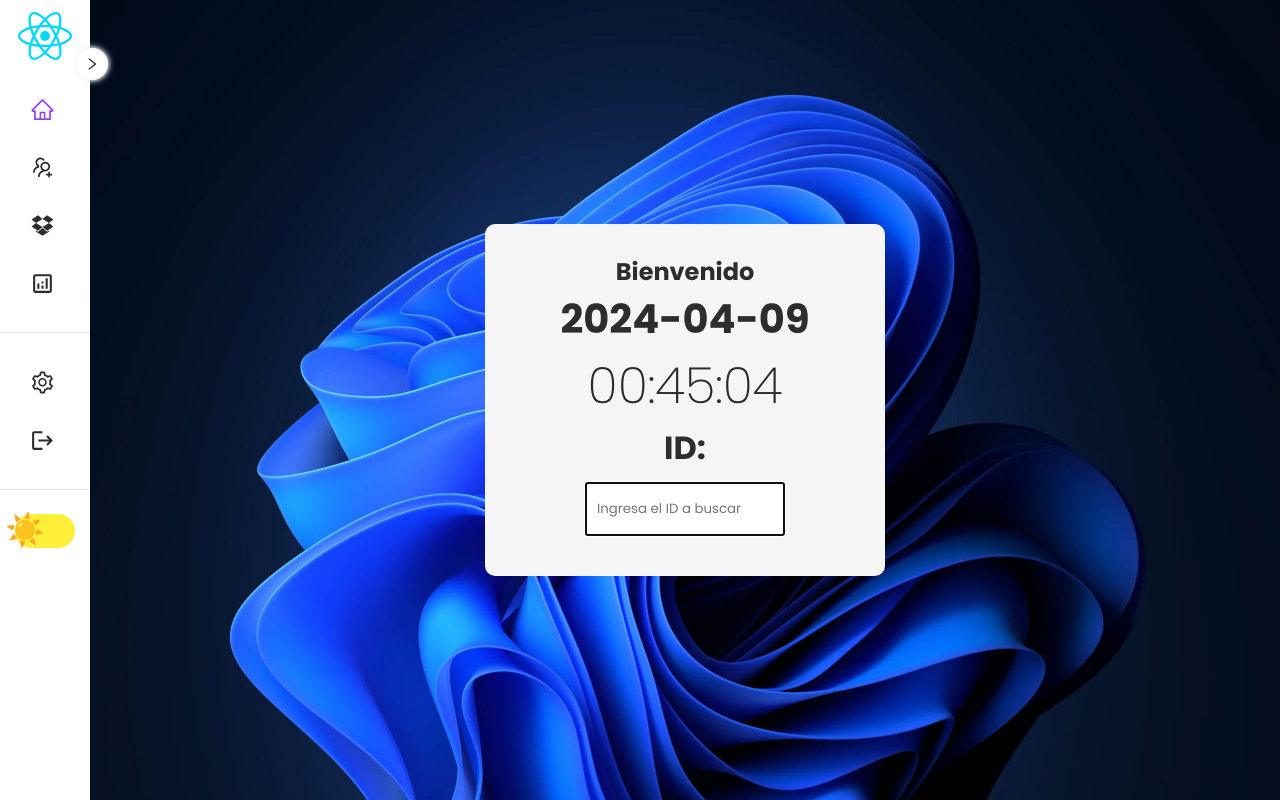
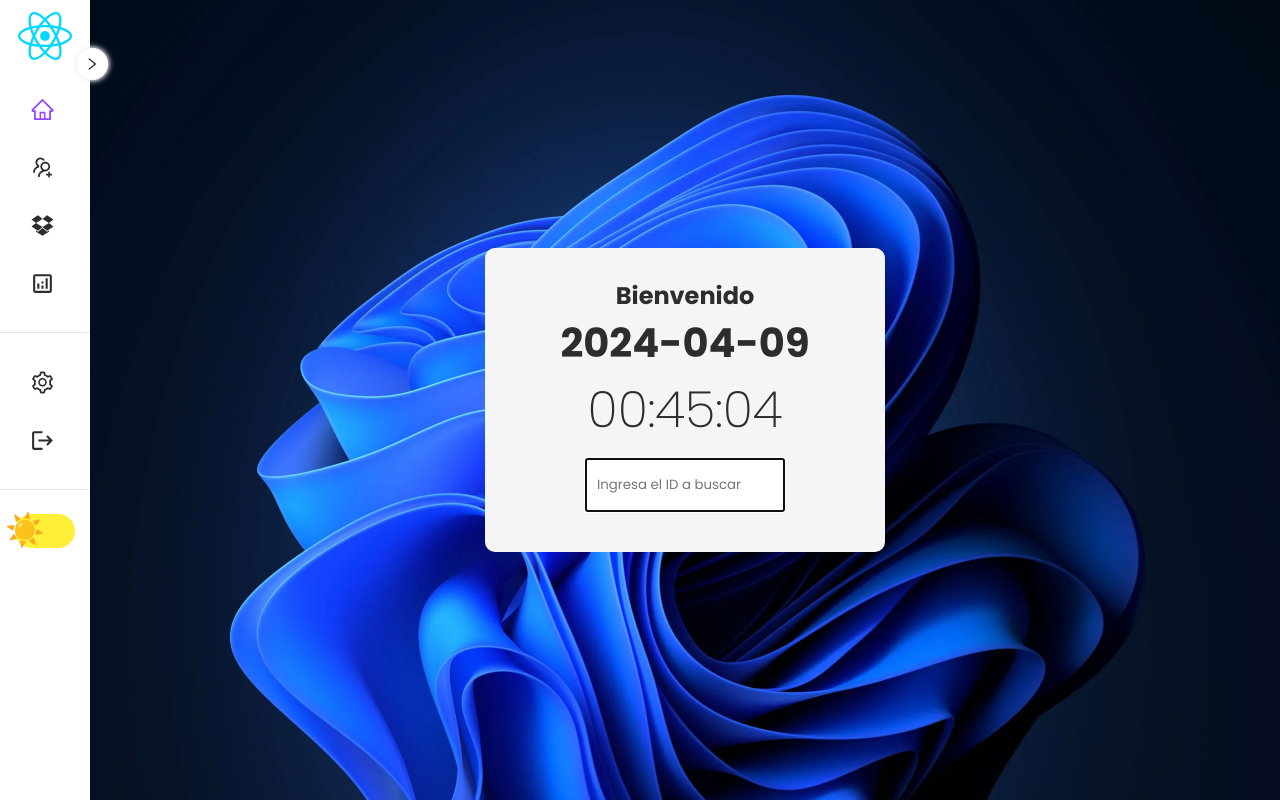
Before and after one commit to th3liquid/gym-2024, a React (Vite) app: page / in a window 1280 px wide. Built offline with nearby package versions, Linux system fonts and the light colour scheme; no server answers.

Commit message:
correción del home

```diff
--- a/src/pages/Home.jsx
+++ b/src/pages/Home.jsx
@@ -42,7 +42,7 @@ export function Home({usuarios, setUsuarios}) {
         <div className="tarjetaDash">
           <h2>Bienvenido <span style={{color: '#00BFFF'}}></span></h2>
           <Clock />
-          <h1>ID: {inputValue}</h1>
+
           <div className="tarjetaDash2">
             <form onSubmit={conseguirIdInput} action="">
               <input
```
